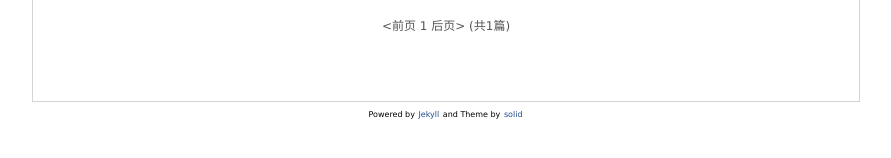
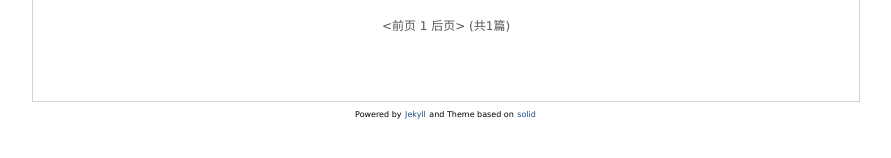
Before and after one commit to TroyLin0218/TroyLin0218.github.io, a Jekyll site: the page built from index.html, in a window 1280 px wide. Shown: the part 205-363 px from the top of the page, without its empty margins (194-1085 px from the left). Built offline with Jekyll 4.4.1, drawn with Linux system fonts in a browser that asks for light colours; the list of posts is cut into pages by our own code.

Commit message:
修改Theme by为Theme based on

```diff
--- a/_includes/footer.html
+++ b/_includes/footer.html
@@ -1,3 +1,4 @@
-<center><p style="font-size:0.5em;">Powered by <a href="http://jekyllrb.com">Jekyll</a> and Theme by <a href="http://github.com/mzlogin/jekyll-theme-solid">solid</a></p></center>
+<center>
+    <p style="font-size:0.5em;">Powered by <a href="http://jekyllrb.com">Jekyll</a> and Theme based on <a href="http://github.com/mzlogin/jekyll-theme-solid">solid</a></p></center>
     </body>
 </html>
```
